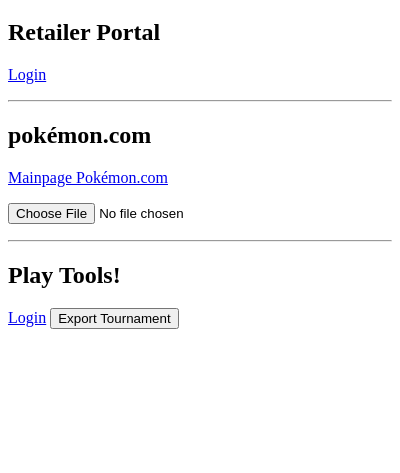
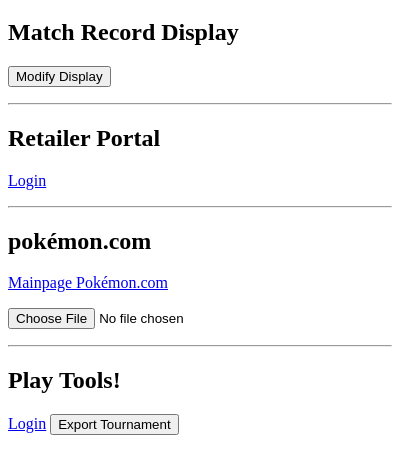
Before and after one commit to thelleha/PokemonPlugin, a browser extension: page popup.html in a window 400 px wide. Shown: the part 61-534 px from the top of the page. Drawn offline with Linux system fonts and the light colour scheme.

Commit message:
Update popup.html

```diff
--- a/popup.html
+++ b/popup.html
@@ -10,6 +10,13 @@
 <body>
     <h1>Pok&eacute;mon Organizer Plugin</h1>
 
+    <h2>Match Record Display</h2>
+    <p>
+      <button id="modifyMatchRecord">Modify Display</button>
+    </p>
+
+    <hr>
+
     <h2>Retailer Portal</h2>
     <p>
       <a href="https://retailer.pokemon.com/" target="_blank">Login</a>
@@ -20,7 +27,9 @@
     <h2>pok&eacute;mon.com</h2>
     <p>
       <a href="https://www.pokemon.com/us" target="_blank">Mainpage Pok&eacute;mon.com</a>
-      <p><input id="load" type="file" accept="*.tdf"></p>
+    </p>
+    <p>
+      <input id="load" type="file" accept="*.tdf">
     </p>
 
     <hr>
```
